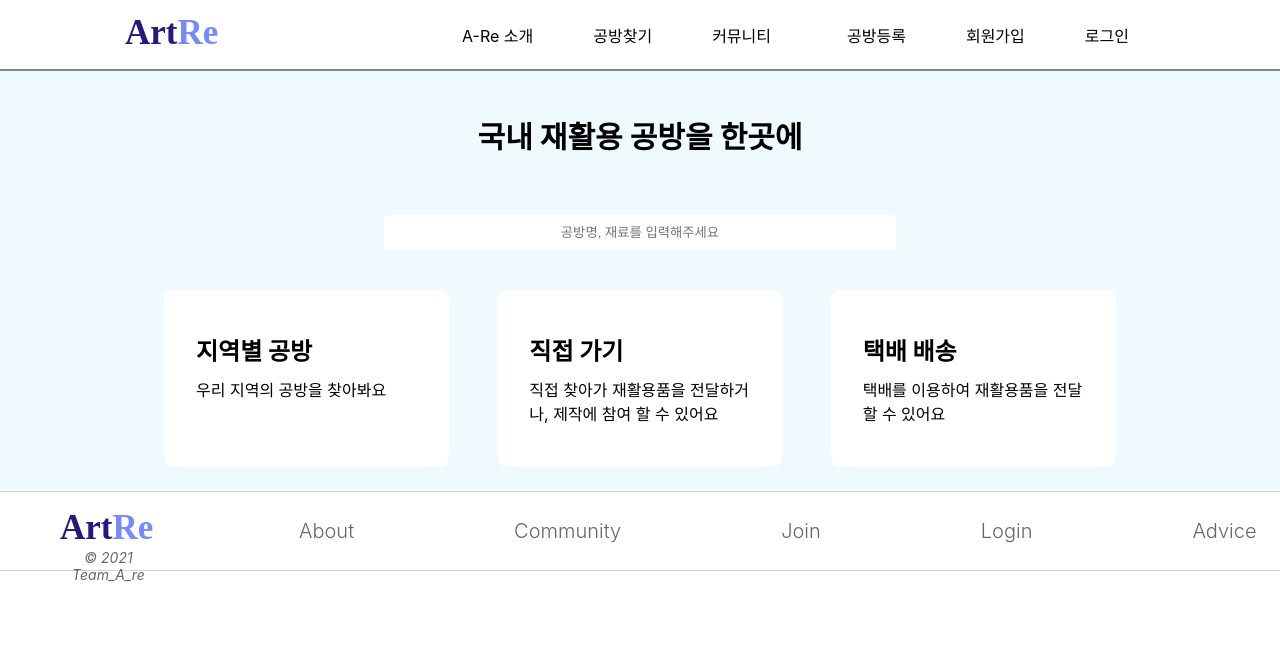
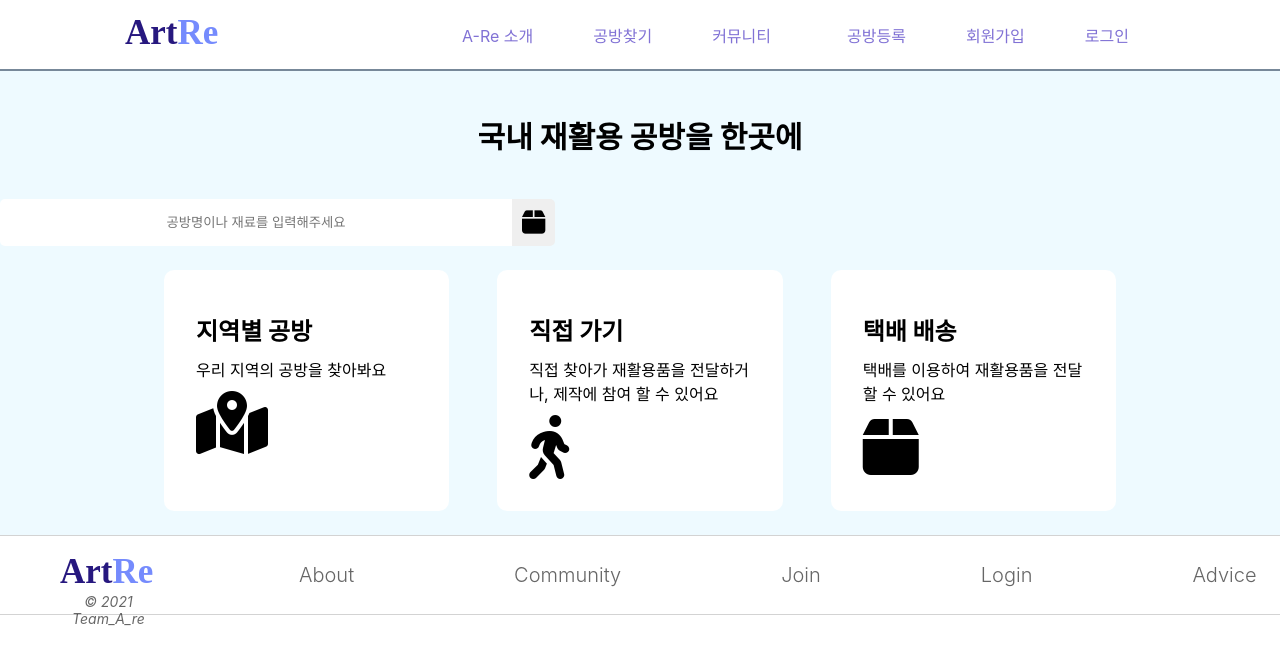
Before and after one commit to Team-NanaScript/Art_Recycle, a React (Create React App) app in the folder react-are/: page / in a window 1280 px wide. Shown: the top 664 px of the page. Built offline with nearby package versions, Linux system fonts and the light colour scheme.

Commit message:
css이것저것

```diff
--- a/react-are/src/comps/MainBody.jsx
+++ b/react-are/src/comps/MainBody.jsx
@@ -1,28 +1,38 @@
 import React from "react";
-import "../css/main.css"
+import "../css/main.css";
 
 function MainBody() {
   return (
     <section className="main_body">
       <article className="main_top">
-      <h1>국내 재활용 공방을 한곳에</h1>
-      <div className="main_search_box">
-        <input name="search" className="main_search"
-        placeholder="공방명, 재료를 입력해주세요"/>
-      </div>
+        <h1>국내 재활용 공방을 한곳에</h1>
+        <div className="main_search_box">
+          <input
+            name="search"
+            className="main_search"
+            placeholder="공방명이나 재료를 입력해주세요"
+          />
+          <button>
+            <span class="fas fa-box fa-2x"></span>
+          </button>
+        </div>
       </article>
       <article className="main_bottom">
         <div className="area">
           <h2>지역별 공방</h2>
           <p>우리 지역의 공방을 찾아봐요</p>
+          <span class="fas fa-map-marked-alt fa-4x"></span>
         </div>
         <div className="go">
           <h2>직접 가기</h2>
           <p>직접 찾아가 재활용품을 전달하거나, 제작에 참여 할 수 있어요</p>
+          <span class="fas fa-walking fa-4x"></span>
         </div>
         <div className="delivery">
           <h2>택배 배송</h2>
           <p>택배를 이용하여 재활용품을 전달할 수 있어요</p>
+          {/* <span class="fas fa-gift fa-4x"></span> */}
+          <span class="fas fa-box fa-4x"></span>
         </div>
       </article>
     </section>
--- a/react-are/src/css/main.css
+++ b/react-are/src/css/main.css
@@ -5,10 +5,6 @@ header.App-header {
   align-items: center;
   border-bottom: 2px solid lightslategrey;
 }
-/* header.App-header,
-header.App-header nav.menu_wrap {
-	justify-content: space-around;
-} */
 
 header.App-header,
 header.App-header nav.menu_wrap,
@@ -19,10 +15,10 @@ header.App-header nav.menu_wrap ul {
 
 header.App-header div#logo {
   padding: 10px;
-	margin-left:10px;
+  margin-left: 10px;
 }
 
-header.App-header nav.menu_wrap ul{
+header.App-header nav.menu_wrap ul {
   margin-right: 1rem;
 }
 header.App-header nav.menu_wrap ul li,
@@ -31,53 +27,69 @@ header.App-header nav.menu_wrap ul li a {
 }
 
 header.App-header nav.menu_wrap ul li {
+  cursor: pointer;
   transition: 0.2s;
   margin: 2px 10px;
+
+  color: #8172d5;
 }
 
 header.App-header nav.menu_wrap ul li:hover {
-	cursor: pointer;
-	color:white;
-	border-radius: 15px;
-	background-color: #7b65f7cb;
+  color: #27187f;
+  border-radius: 30px;
+  background-color: #bac5ff;
 }
 
 /* Main body */
+section.main_body,
+section.main_body article.main_top,
+section.main_body article.main_top div.main_search_box {
+  display: flex;
+}
+
+section.main_body,
+section.main_body article.main_top {
+  flex-direction: column;
+}
+
 section.main_body {
   background-color: rgb(238, 250, 255);
-	display: flex;
-	flex-direction: column;
 }
 
 section.main_body article.main_top h1 {
   margin: 2rem;
-	padding:10px;
+  padding: 10px;
   font-size: 30px;
 }
 
-section.main_body article.main_top input {
-	margin: 1rem;
-	text-align: center;
-	width: 40%;
-	padding:10px;
+section.main_body article.main_top div.main_search_box input,
+section.main_body article.main_top div.main_search_box button {
   outline: none;
   border: none;
-	border-radius: 5px;
+}
+section.main_body article.main_top div.main_search_box input {
+  text-align: center;
+  padding: 15px;
+  width: 40%;
+  border-radius: 5px 0px 0px 5px;
+}
+section.main_body article.main_top div.main_search_box button {
+  padding: 10px;
+  border-radius: 0px 5px 5px 0px;
 }
 
 section.main_body article.main_bottom {
   width: 1000px;
-	margin:0 auto;
+  margin: 0 auto;
   display: flex;
   flex-direction: row;
-
 }
 
 section.main_body article.main_bottom div {
   text-align: left;
   flex: 1;
   border-radius: 10px;
-	margin:1.5rem;
+  margin: 1.5rem;
   background-color: white;
   padding: 2rem;
   transition: 0.2s;
@@ -86,10 +98,15 @@ section.main_body article.main_bottom div {
 section.main_body article.main_bottom div:hover {
   cursor: pointer;
   background-color: #7863f1;
-	color:white;
+  color: white;
 }
 
 section.main_body article.main_bottom div h2,
 section.main_body article.main_bottom div p {
   margin: 10px auto;
 }
+
+section.main_body article.main_bottom div span {
+  width: 50%;
+  margin: 0 auto;
+}
```
Lines whose indentation alone changed are shown as unchanged.
